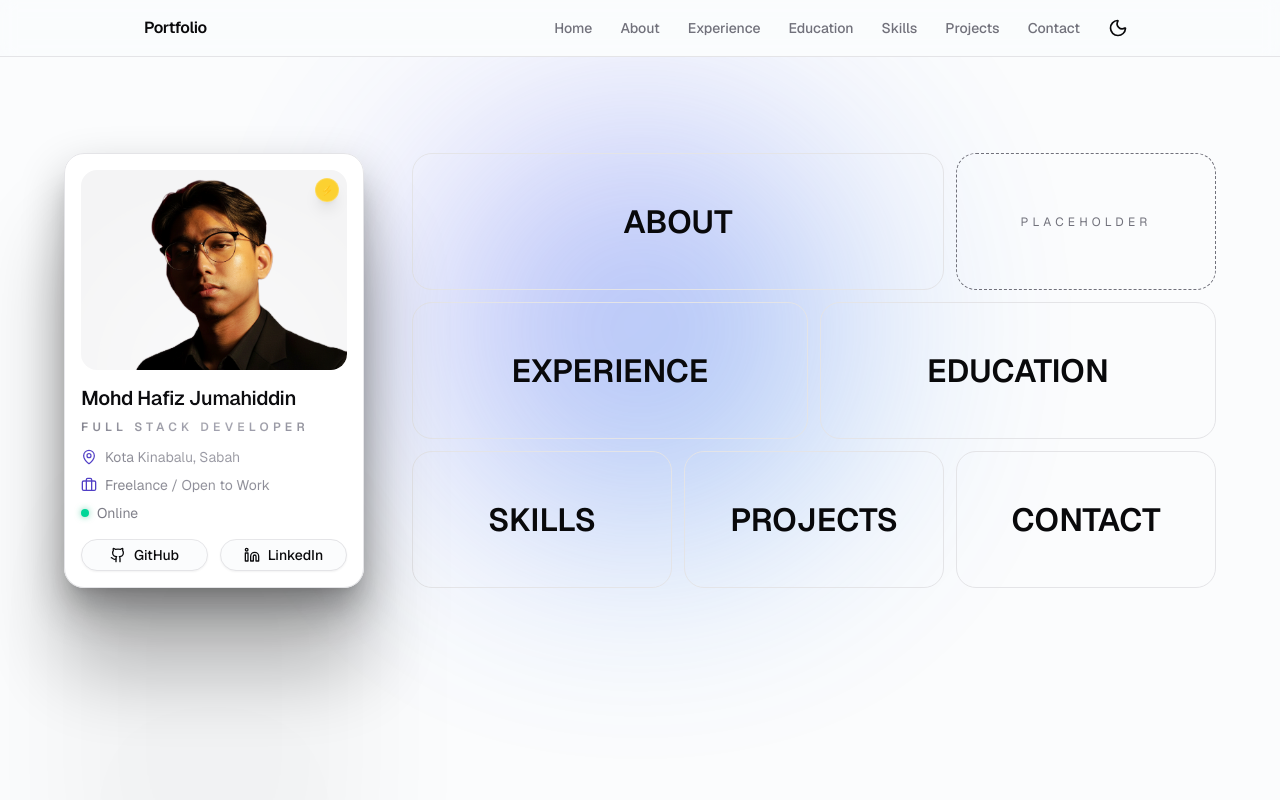
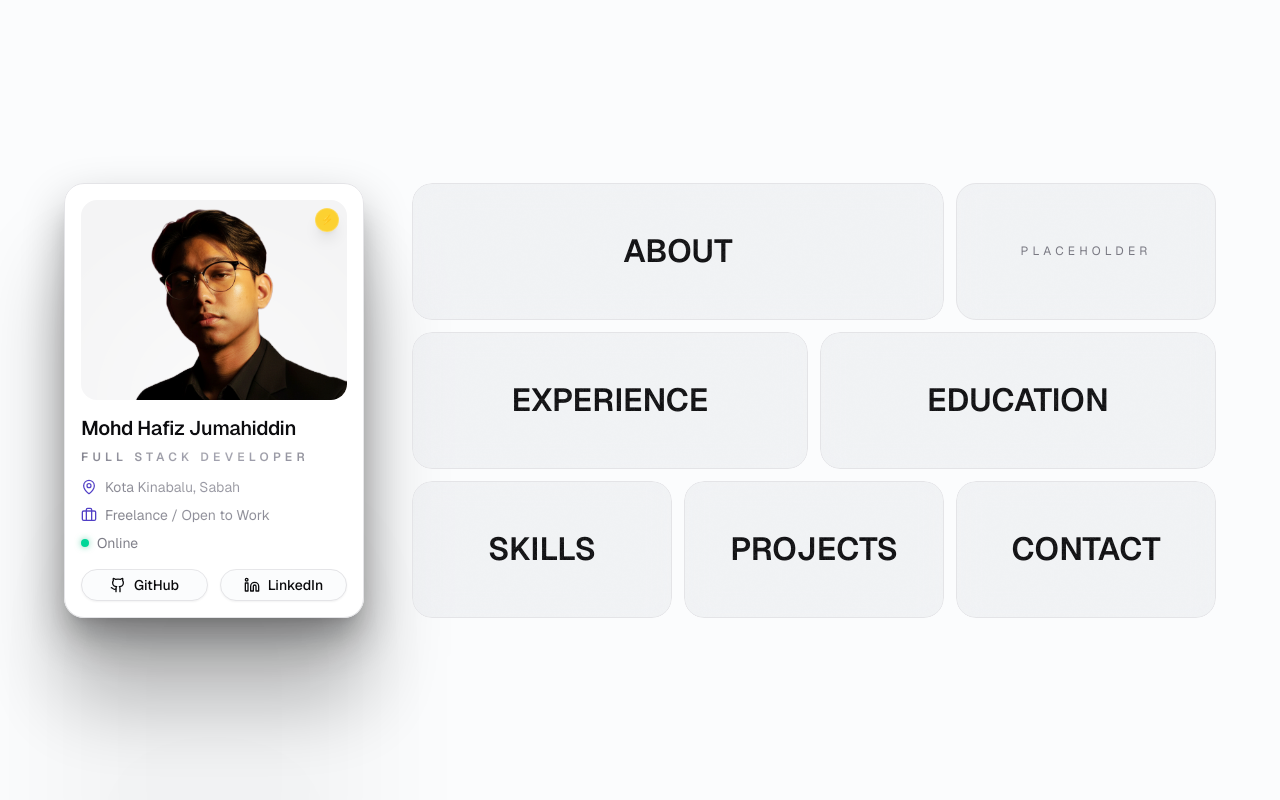
Before and after one commit to sSkr0d/portfolio-v2, a Next.js app: page / in a window 1280 px wide. Shown: the top 800 px of the page. Built offline with nearby package versions, Linux system fonts and the light colour scheme.

Commit message:
Flowing menu UI improvement, header visibility fix

```diff
--- a/src/app/layout.tsx
+++ b/src/app/layout.tsx
@@ -1,5 +1,6 @@
 import type { Metadata } from "next";
 import { Geist, Geist_Mono } from "next/font/google";
+import { HeroInViewProvider } from "@/components/HeroInViewProvider";
 import { Navbar } from "@/components/Navbar";
 import { ThemeProvider } from "@/components/ThemeProvider";
 import { TooltipProvider } from "@/components/ui/tooltip";
@@ -38,8 +39,10 @@ export default function RootLayout({
             Skip to content
           </a>
           <TooltipProvider>
-            <Navbar />
-            {children}
+            <HeroInViewProvider>
+              <Navbar />
+              {children}
+            </HeroInViewProvider>
           </TooltipProvider>
         </ThemeProvider>
       </body>
--- a/src/components/FlowingMenu.tsx
+++ b/src/components/FlowingMenu.tsx
@@ -45,7 +45,7 @@ const FlowingMenu: React.FC<FlowingMenuProps> = ({
     if (!item) return null;
 
     return (
-      <div className={layoutClassName}>
+      <div className={`${layoutClassName} overflow-hidden rounded-2xl`}>
         <MenuItem
           {...item}
           speed={speed}
@@ -60,21 +60,24 @@ const FlowingMenu: React.FC<FlowingMenuProps> = ({
   };
 
   return (
-    <div className={`w-full h-full overflow-hidden ${className}`.trim()} style={{ backgroundColor: bgColor }}>
+    <div className={`w-full h-full overflow-hidden bg-transparent ${className}`.trim()}>
       <nav className="grid h-full w-full grid-cols-6 grid-rows-3 gap-3">
-        {renderItem('About', 'col-span-4 row-span-1 border rounded-2xl')}
+        {renderItem('About', 'col-span-4 row-span-1')}
         <div
-          className="col-span-2 row-span-1 flex items-center justify-center rounded-2xl border border-dashed text-xs uppercase tracking-[0.35em] text-muted-foreground"
-          style={{ borderColor }}
+          className="col-span-2 row-span-1 relative flex items-center justify-center overflow-hidden rounded-2xl border border-border bg-gray-200/50 backdrop-blur-md dark:bg-black/50 dark:backdrop-blur-md"
           aria-hidden="true"
         >
-          Placeholder
+          <span className="relative z-10 text-xs uppercase tracking-[0.35em] text-muted-foreground">Placeholder</span>
+          <div
+            className="pointer-events-none absolute inset-0 z-20 rounded-2xl bg-[url('/noise.webp')] bg-repeat bg-size-[200px_200px] opacity-15"
+            aria-hidden
+          />
         </div>
-        {renderItem('Experience', 'col-span-3 row-span-1 border rounded-2xl')}
-        {renderItem('Education', 'col-span-3 row-span-1 border rounded-2xl')}
-        {renderItem('Skills', 'col-span-2 row-span-1 border rounded-2xl')}
-        {renderItem('Projects', 'col-span-2 row-span-1 border rounded-2xl')}
-        {renderItem('Contact', 'col-span-2 row-span-1 border rounded-2xl')}
+        {renderItem('Experience', 'col-span-3 row-span-1')}
+        {renderItem('Education', 'col-span-3 row-span-1')}
+        {renderItem('Skills', 'col-span-2 row-span-1')}
+        {renderItem('Projects', 'col-span-2 row-span-1')}
+        {renderItem('Contact', 'col-span-2 row-span-1')}
       </nav>
     </div>
   );
@@ -179,27 +182,24 @@ const MenuItem: React.FC<MenuItemProps> = ({
 
   return (
     <div
-      className={`relative flex h-full w-full overflow-hidden text-center ${className}`.trim()}
+      className={`relative flex h-full w-full overflow-hidden rounded-2xl bg-gray-200/50 text-center backdrop-blur-md dark:bg-black/50 dark:backdrop-blur-md ${showBorder ? 'border border-border' : 'border-0'} ${className}`.trim()}
       ref={itemRef}
-      style={{ border: showBorder ? `1px solid ${borderColor}` : 'none' }}
     >
       <a
-        className="flex items-center justify-center w-full h-full relative cursor-pointer uppercase no-underline font-semibold text-[4vh]"
+        className="relative z-10 flex h-full w-full items-center justify-center font-semibold uppercase no-underline text-foreground cursor-pointer text-[4vh]"
         href={link}
         onMouseEnter={handleMouseEnter}
         onMouseLeave={handleMouseLeave}
-        style={{ color: textColor }}
       >
         {text}
       </a>
       <div
-        className="absolute top-0 left-0 w-full h-full overflow-hidden pointer-events-none translate-y-[101%]"
+        className="absolute top-0 left-0 z-10 w-full h-full overflow-hidden pointer-events-none translate-y-[101%] bg-black text-white dark:bg-white dark:text-black"
         ref={marqueeRef}
-        style={{ backgroundColor: marqueeBgColor }}
       >
-        <div className="h-full w-fit flex" ref={marqueeInnerRef}>
+        <div className="h-full w-fit flex text-inherit" ref={marqueeInnerRef}>
           {[...Array(safeRepetitions)].map((_, idx) => (
-            <div className="marquee-part flex items-center shrink-0" key={idx} style={{ color: marqueeTextColor }}>
+            <div className="marquee-part flex items-center shrink-0 text-inherit" key={idx}>
               <span className="whitespace-nowrap uppercase font-normal text-[4vh] leading-none px-[1vw]">{text}</span>
               <div
                 className="w-[200px] h-[7vh] my-[2em] mx-[2vw] py-[1em] rounded-[50px] bg-cover bg-center"
@@ -209,6 +209,10 @@ const MenuItem: React.FC<MenuItemProps> = ({
           ))}
         </div>
       </div>
+      <div
+        className="pointer-events-none absolute inset-0 z-20 rounded-2xl bg-[url('/noise.webp')] bg-repeat bg-size-[200px_200px] opacity-15"
+        aria-hidden
+      />
     </div>
   );
 };
--- /dev/null
+++ b/src/components/HeroInViewProvider.tsx
@@ -0,0 +1,59 @@
+"use client";
+
+import React, { createContext, useContext, useEffect, useRef, useState } from "react";
+
+interface HeroInViewContextValue {
+  isHeroInView: boolean;
+}
+
+const HeroInViewContext = createContext<HeroInViewContextValue>({
+  isHeroInView: true,
+});
+
+export function useHeroInView() {
+  return useContext(HeroInViewContext);
+}
+
+export function HeroInViewProvider({ children }: { children: React.ReactNode }) {
+  const [isHeroInView, setIsHeroInView] = useState(true);
+  const observerRef = useRef<IntersectionObserver | null>(null);
+
+  useEffect(() => {
+    const attach = () => {
+      const el = document.getElementById("hero");
+      if (!el) return false;
+
+      observerRef.current = new IntersectionObserver(
+        (entries) => {
+          const entry = entries[0];
+          if (entry) setIsHeroInView(entry.isIntersecting);
+        },
+        { threshold: 0.5 }
+      );
+      observerRef.current.observe(el);
+      return true;
+    };
+
+    if (attach()) {
+      return () => {
+        observerRef.current?.disconnect();
+        observerRef.current = null;
+      };
+    }
+
+    const id = window.setInterval(() => {
+      if (attach()) window.clearInterval(id);
+    }, 100);
+    return () => {
+      window.clearInterval(id);
+      observerRef.current?.disconnect();
+      observerRef.current = null;
+    };
+  }, []);
+
+  return (
+    <HeroInViewContext.Provider value={{ isHeroInView }}>
+      {children}
+    </HeroInViewContext.Provider>
+  );
+}
--- a/src/components/Navbar.tsx
+++ b/src/components/Navbar.tsx
@@ -11,6 +11,7 @@ import {
   SheetTitle,
   SheetTrigger,
 } from "@/components/ui/sheet";
+import { useHeroInView } from "@/components/HeroInViewProvider";
 import { cn } from "@/lib/utils";
 import { ThemeToggle } from "@/components/ThemeToggle";
 
@@ -43,9 +44,17 @@ function NavLinks({ className, onLinkClick }: { className?: string; onLinkClick?
 
 export function Navbar() {
   const [open, setOpen] = useState(false);
+  const { isHeroInView } = useHeroInView();
 
   return (
-    <header className="sticky top-0 z-50 w-full border-b bg-background/95 backdrop-blur supports-backdrop-filter:bg-background/60">
+    <header
+      className={cn(
+        "fixed top-0 z-50 w-full border-b bg-background/95 backdrop-blur supports-backdrop-filter:bg-background/60 transition-fade-in duration-200",
+        isHeroInView
+          ? "overflow-hidden border-transparent opacity-0 pointer-events-none"
+          : "opacity-100"
+      )}
+    >
       <div className="mx-auto flex h-14 max-w-5xl items-center justify-between px-4">
         <Link
           href="#hero"
--- a/src/components/sections/HeroSection.tsx
+++ b/src/components/sections/HeroSection.tsx
@@ -84,24 +84,8 @@ export function HeroSection() {
   return (
     <section
       id="hero"
-      className="relative flex min-h-screen flex-col items-center overflow-hidden px-6 py-24 lg:flex-row lg:items-stretch lg:justify-between lg:gap-12"
+      className="relative flex min-h-screen flex-col items-center justify-center overflow-hidden px-6 py-12 lg:flex-row lg:items-center lg:justify-center lg:gap-12"
     >
-      <motion.div
-        className="absolute inset-0 -z-10 opacity-40"
-        variants={float}
-        initial="initial"
-        animate="animate"
-        aria-hidden
-      >
-        <div
-          className={cn(
-            "absolute left-1/2 top-1/3 size-[400px] -translate-x-1/2 -translate-y-1/2 rounded-full",
-            "bg-linear-to-br from-(--gradient-accent-start) to-(--gradient-accent-end)",
-            "blur-[120px]",
-          )}
-        />
-      </motion.div>
-
       <div className="mx-auto flex w-full max-w-6xl flex-col gap-10 lg:flex-row lg:items-stretch lg:justify-between lg:gap-12">
         {/* Left: Comet Card (profile / Pokemon-style card) */}
         <motion.div
@@ -208,15 +192,7 @@ export function HeroSection() {
           className="hidden flex-1 overflow-hidden lg:flex lg:min-h-0"
           style={menuHeight ? { height: menuHeight } : undefined}
         >
-          <FlowingMenu
-            items={flowingMenuItems}
-            textColor="hsl(var(--foreground))"
-            bgColor="hsl(var(--muted))"
-            marqueeBgColor="#000000"
-            marqueeTextColor="hsl(var(--primary-foreground))"
-            borderColor="hsl(var(--border))"
-            className="h-full w-full"
-          />
+          <FlowingMenu items={flowingMenuItems} className="h-full w-full" />
         </div>
       </div>
     </section>
--- a/src/components/ui/tooltip.tsx
+++ b/src/components/ui/tooltip.tsx
@@ -48,7 +48,7 @@ function TooltipContent({
         {...props}
       >
         {children}
-        <TooltipPrimitive.Arrow className="bg-foreground fill-foreground z-50 size-2.5 translate-y-[calc(-50%_-_2px)] rotate-45 rounded-[2px]" />
+        <TooltipPrimitive.Arrow className="bg-foreground fill-foreground z-50 size-2.5 translate-y-[calc(-50%-2px)] rotate-45 rounded-[2px]" />
       </TooltipPrimitive.Content>
     </TooltipPrimitive.Portal>
   )
```
Also changed, not shown: public/noise.webp (added).
